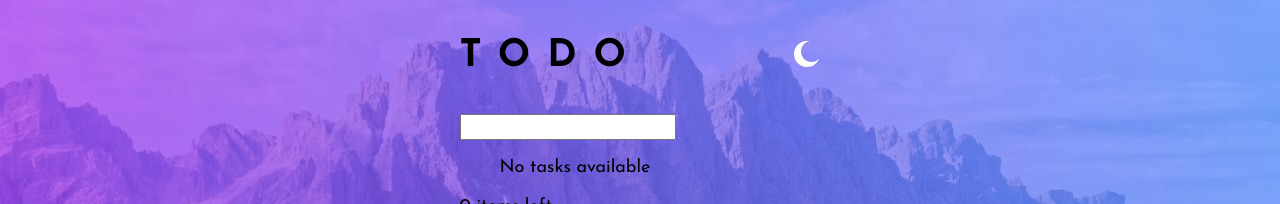
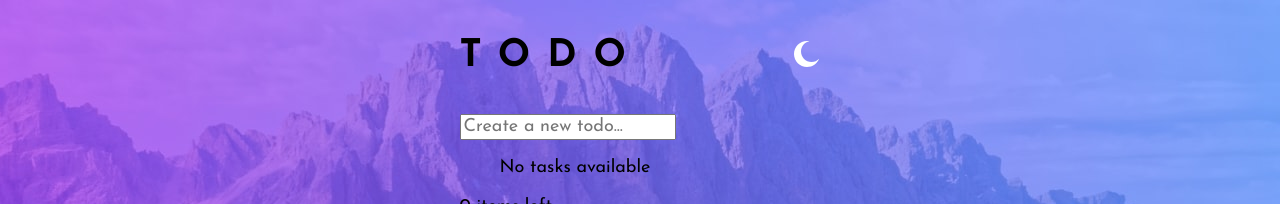
Before and after one commit to VlaRu/frontend-challenge, a React (Vite) app in the folder frontend-challenge/: page / in a window 1280 px wide. Shown: the top 204 px of the page. Built offline with nearby package versions, Linux system fonts and the light colour scheme.

Commit message:
feat: realize placeholder managered by state

```diff
--- a/frontend-challenge/src/components/TaskInput.jsx
+++ b/frontend-challenge/src/components/TaskInput.jsx
@@ -1,9 +1,11 @@
 import { useState } from 'react';
 import { useDispatch } from 'react-redux';
 import { addNewTask } from '../store/taskSlice';
+import '../styles/Tasks.css'
 
 export function TaskInput() {
   const [inputValue, setInputValue] = useState('');
+  const [placeholder, setPlaceholder] = useState('Create a new todo...');
   const dispatch = useDispatch();
 
   function handleChange(e) {
@@ -17,9 +19,26 @@ export function TaskInput() {
     setInputValue('');
   }
 
+  const handleFocus = () => {
+    setPlaceholder('');
+  };
+
+  const handleBlur = () => {
+    setPlaceholder('Create a new todo...');
+  }
+
   return (
-    <form onSubmit={handleSubmit}>
-      <input type="text" value={inputValue} onChange={handleChange} />
+    <form className='input-form' onSubmit={handleSubmit}>
+      <div className='input-circle'></div>
+      <input
+        className='input-text'
+        type="text"
+        value={inputValue}
+        placeholder={placeholder}
+        onFocus={handleFocus}
+        onBlur={handleBlur}
+        onChange={handleChange}
+      />
     </form>
   );
 }
```
